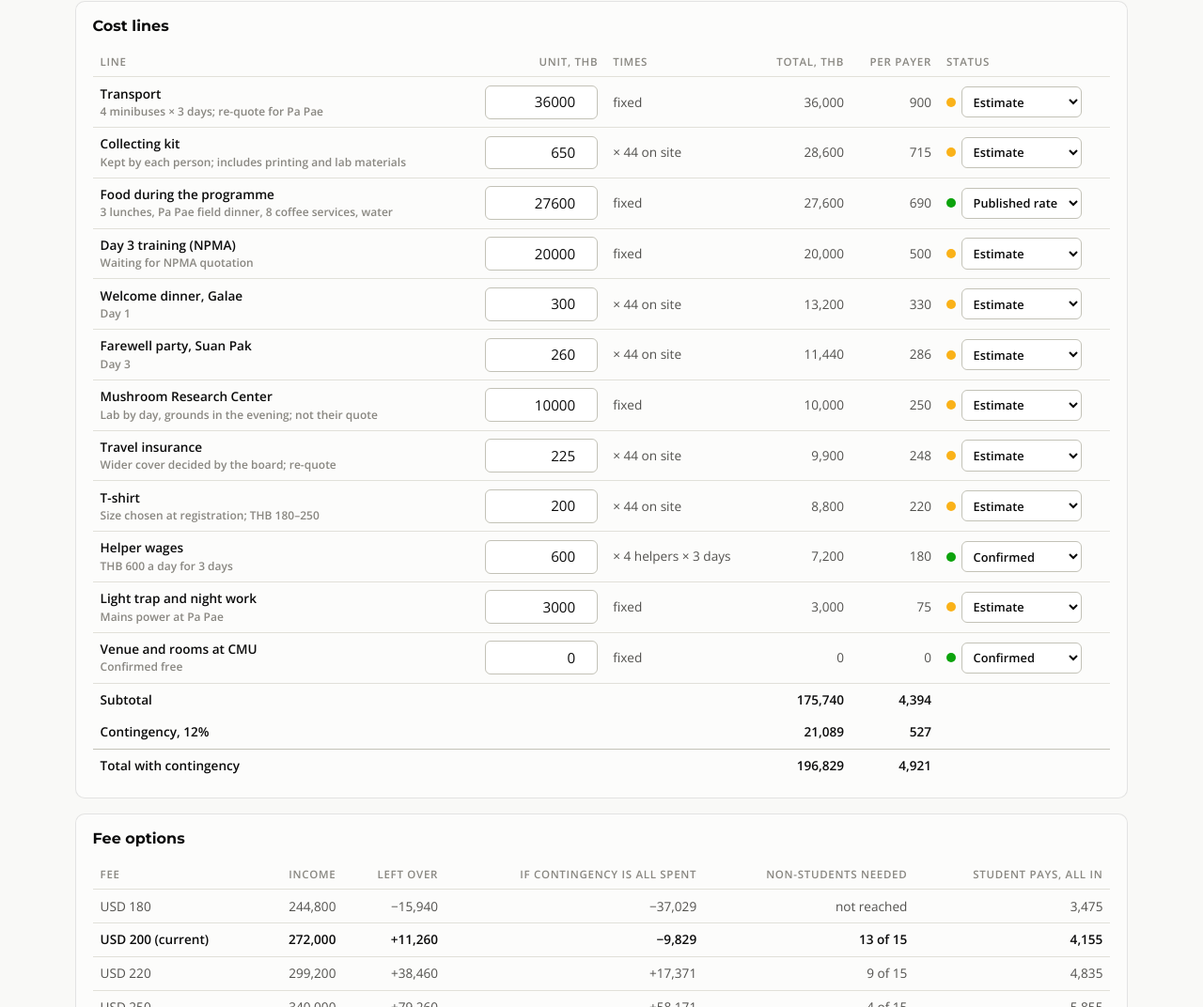
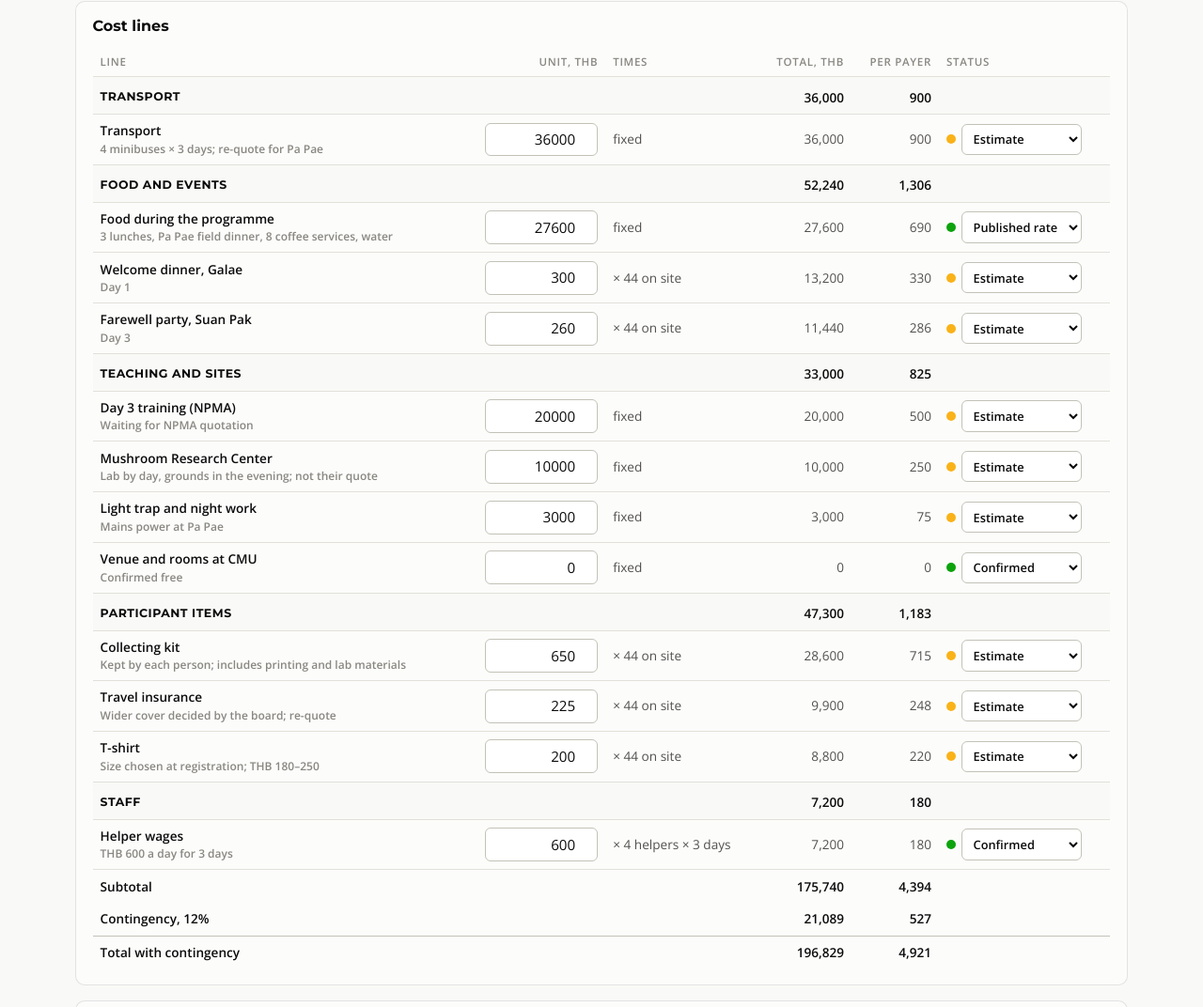
Before and after one commit to TermCIC/PRTRG-Termite-Academy, a plain HTML site: page Termite_Academy_Cost_Dashboard.html in a window 1280 px wide. Shown: the part 913-1985 px from the top of the page at 94% size. Drawn offline with nearby package versions, Linux system fonts and the light colour scheme.

Commit message:
Update Termite_Academy_Cost_Dashboard.html

```diff
--- a/Termite_Academy_Cost_Dashboard.html
+++ b/Termite_Academy_Cost_Dashboard.html
@@ -112,6 +112,8 @@ td .basis { display: block; font-size: .75rem; color: var(--muted); }
 td.name { color: var(--ink); font-weight: 600; }
 td input[type=number] { width: 7.5rem; text-align: right; }
 td select { width: auto; font-size: .8rem; }
+tr.cat td { background: var(--page); color: var(--ink); font-family: var(--f-display); font-size: .78rem; font-weight: 700; letter-spacing: .04em; text-transform: uppercase; padding-top: .7rem; }
+tr.cat td.num { font-family: var(--f-body); font-size: .85rem; letter-spacing: 0; }
 tfoot td { font-weight: 600; color: var(--ink); border-bottom: none; }
 tfoot tr.total td { border-top: 1px solid var(--axis); }
 
@@ -224,20 +226,27 @@ tfoot tr.total td { border-top: 1px solid var(--axis); }
   var DEFAULTS = {
     fee: 200, fx: 34, students: 25, nonstudents: 15, helpers: 4, grant: 100, contingency: 12, dorm: 755,
     lines: [
-      { id: 'transport', name: 'Transport', unit: 36000, per: 'fixed', basis: '4 minibuses × 3 days; re-quote for Pa Pae', status: 'estimate' },
-      { id: 'kit', name: 'Collecting kit', unit: 650, per: 'onsite', basis: 'Kept by each person; includes printing and lab materials', status: 'estimate' },
-      { id: 'food', name: 'Food during the programme', unit: 27600, per: 'fixed', basis: '3 lunches, Pa Pae field dinner, 8 coffee services, water', status: 'published' },
-      { id: 'training', name: 'Day 3 training (NPMA)', unit: 20000, per: 'fixed', basis: 'Waiting for NPMA quotation', status: 'estimate' },
-      { id: 'welcome', name: 'Welcome dinner, Galae', unit: 300, per: 'onsite', basis: 'Day 1', status: 'estimate' },
-      { id: 'farewell', name: 'Farewell party, Suan Pak', unit: 260, per: 'onsite', basis: 'Day 3', status: 'estimate' },
-      { id: 'mrc', name: 'Mushroom Research Center', unit: 10000, per: 'fixed', basis: 'Lab by day, grounds in the evening; not their quote', status: 'estimate' },
-      { id: 'insurance', name: 'Travel insurance', unit: 225, per: 'onsite', basis: 'Wider cover decided by the board; re-quote', status: 'estimate' },
-      { id: 'tshirt', name: 'T-shirt', unit: 200, per: 'onsite', basis: 'Size chosen at registration; THB 180–250', status: 'estimate' },
-      { id: 'helpers', name: 'Helper wages', unit: 600, per: 'helperday', basis: 'THB 600 a day for 3 days', status: 'confirmed' },
-      { id: 'lighttrap', name: 'Light trap and night work', unit: 3000, per: 'fixed', basis: 'Mains power at Pa Pae', status: 'estimate' },
-      { id: 'venue', name: 'Venue and rooms at CMU', unit: 0, per: 'fixed', basis: 'Confirmed free', status: 'confirmed' }
+      { id: 'transport', cat: 'transport', name: 'Transport', unit: 36000, per: 'fixed', basis: '4 minibuses × 3 days; re-quote for Pa Pae', status: 'estimate' },
+      { id: 'kit', cat: 'items', name: 'Collecting kit', unit: 650, per: 'onsite', basis: 'Kept by each person; includes printing and lab materials', status: 'estimate' },
+      { id: 'food', cat: 'food', name: 'Food during the programme', unit: 27600, per: 'fixed', basis: '3 lunches, Pa Pae field dinner, 8 coffee services, water', status: 'published' },
+      { id: 'training', cat: 'teaching', name: 'Day 3 training (NPMA)', unit: 20000, per: 'fixed', basis: 'Waiting for NPMA quotation', status: 'estimate' },
+      { id: 'welcome', cat: 'food', name: 'Welcome dinner, Galae', unit: 300, per: 'onsite', basis: 'Day 1', status: 'estimate' },
+      { id: 'farewell', cat: 'food', name: 'Farewell party, Suan Pak', unit: 260, per: 'onsite', basis: 'Day 3', status: 'estimate' },
+      { id: 'mrc', cat: 'teaching', name: 'Mushroom Research Center', unit: 10000, per: 'fixed', basis: 'Lab by day, grounds in the evening; not their quote', status: 'estimate' },
+      { id: 'insurance', cat: 'items', name: 'Travel insurance', unit: 225, per: 'onsite', basis: 'Wider cover decided by the board; re-quote', status: 'estimate' },
+      { id: 'tshirt', cat: 'items', name: 'T-shirt', unit: 200, per: 'onsite', basis: 'Size chosen at registration; THB 180–250', status: 'estimate' },
+      { id: 'helpers', cat: 'staff', name: 'Helper wages', unit: 600, per: 'helperday', basis: 'THB 600 a day for 3 days', status: 'confirmed' },
+      { id: 'lighttrap', cat: 'teaching', name: 'Light trap and night work', unit: 3000, per: 'fixed', basis: 'Mains power at Pa Pae', status: 'estimate' },
+      { id: 'venue', cat: 'teaching', name: 'Venue and rooms at CMU', unit: 0, per: 'fixed', basis: 'Confirmed free', status: 'confirmed' }
     ]
   };
+  var CATS = [
+    { id: 'transport', label: 'Transport' },
+    { id: 'food', label: 'Food and events' },
+    { id: 'teaching', label: 'Teaching and sites' },
+    { id: 'items', label: 'Participant items' },
+    { id: 'staff', label: 'Staff' }
+  ];
   var DAYS = 3;
   var KEY = 'termite-academy-costs-v1';
   var STATUS = {
@@ -320,8 +329,15 @@ tfoot tr.total td { border-top: 1px solid var(--axis); }
   // ---------- table ----------
   function buildRows() {
     var tb = $('rows'); tb.innerHTML = '';
+    CATS.forEach(function (c) {
+      var head = document.createElement('tr');
+      head.className = 'cat'; head.setAttribute('data-cat', c.id);
+      head.innerHTML = '<td colspan="3">' + c.label + '</td><td class="num cat-total"></td><td class="num cat-pp"></td><td></td>';
+      tb.appendChild(head);
       state.lines.forEach(function (l, i) {
+        if (l.cat !== c.id) return;
         var tr = document.createElement('tr');
+        tr.setAttribute('data-i', i);
         tr.innerHTML =
           '<td class="name">' + l.name + '<span class="basis">' + l.basis + '</span></td>' +
           '<td class="num"><input type="number" min="0" step="10" aria-label="' + l.name + ' unit cost" value="' + l.unit + '"></td>' +
@@ -334,6 +350,7 @@ tfoot tr.total td { border-top: 1px solid var(--axis); }
         });
         tr.querySelector('select').addEventListener('change', function () { state.lines[i].status = this.value; save(); render(); });
         tb.appendChild(tr);
+      });
     });
   }
 
@@ -478,13 +495,20 @@ tfoot tr.total td { border-top: 1px solid var(--axis); }
       (r.left < 0 ? '<span style="color:var(--ink)">Short by THB ' + fmt(-r.left) + '</span>' : '');
 
     // table
-    var trs = $('rows').children;
+    var catTotals = {};
     r.lines.forEach(function (x, i) {
-      var tr = trs[i]; if (!tr) return;
+      catTotals[x.line.cat] = (catTotals[x.line.cat] || 0) + x.total;
+      var tr = $('rows').querySelector('tr[data-i="' + i + '"]'); if (!tr) return;
       tr.querySelector('.times').textContent = timesLabel(x.line, s);
       tr.querySelector('.total').textContent = fmt(x.total);
       tr.querySelector('.pp').textContent = r.payers ? fmt(x.total / r.payers) : '–';
       tr.querySelector('.dot').style.background = STATUS[x.line.status].color;
+    });
+    CATS.forEach(function (c) {
+      var tr = $('rows').querySelector('tr[data-cat="' + c.id + '"]'); if (!tr) return;
+      var t = catTotals[c.id] || 0;
+      tr.querySelector('.cat-total').textContent = fmt(t);
+      tr.querySelector('.cat-pp').textContent = r.payers ? fmt(t / r.payers) : '–';
     });
     $('f-sub').textContent = fmt(r.sub); $('f-sub-pp').textContent = r.payers ? fmt(r.sub / r.payers) : '–';
     $('f-cont-label').textContent = 'Contingency, ' + s.contingency + '%';
```
Lines whose indentation alone changed are shown as unchanged.
